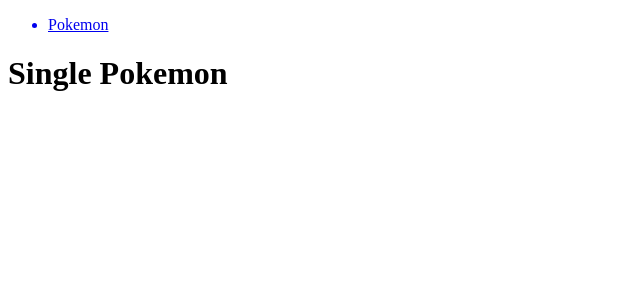
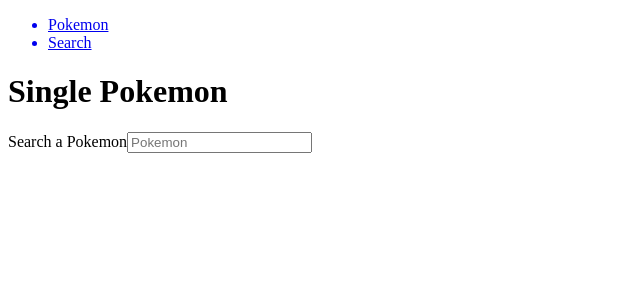
Before and after one commit to Tcaf351/pokemon-Api, a React (Create React App) app in the folder pokemon-api/: page /pokemon in a window 1280 px wide. Shown: the top 300 px of the page, without its empty margins (0-640 px from the left). Built offline with nearby package versions, Linux system fonts and the light colour scheme; no server answers.

Commit message:
Added single pokemon search function.

```diff
--- a/pokemon-api/src/App.js
+++ b/pokemon-api/src/App.js
@@ -1,20 +1,21 @@
 import { BrowserRouter as Router, Routes, Route } from 'react-router-dom';
+
+// components
 import Navbar from './components/Navbar';
 
 // Pages
 import AllPokemon from './Pages/AllPokemon';
-import Home from './Pages/Home';
 import SinglePokemon from './Pages/SinglePokemon';
 
 
 function App() {
+
 
   return (
     <Router>
       <div>
       <Navbar />
         <Routes>
-          <Route path='/' element={ <Home /> } />
           <Route path="/allpokemon" element={ <AllPokemon /> } />
           <Route path="/pokemon" element={ <SinglePokemon /> } />
         </Routes>
--- a/pokemon-api/src/Pages/AllPokemon.jsx
+++ b/pokemon-api/src/Pages/AllPokemon.jsx
@@ -11,13 +11,12 @@
     // bring in api
     useEffect(() => {
         const fetchApi = async () => {
-        const response = await axios.get(`https://pokeapi.co/api/v2/pokemon?limit=50`);
-        // console.log(response.data.results);
+        const response = await axios.get(`https://pokeapi.co/api/v2/pokemon/`);
+        console.log(response.data.results);
         setPokemons(response.data.results);
         };
         fetchApi()
     }, []);
-    console.log(pokemons.name);
 
 
     return (
--- a/pokemon-api/src/Pages/Home.jsx
+++ /dev/null
@@ -1,9 +0,0 @@
-
-
-const Home = () => {
-    return (
-        <h1>Home Page</h1>
-     );
-}
-
-export default Home;
--- a/pokemon-api/src/Pages/singlePokemon.jsx
+++ b/pokemon-api/src/Pages/singlePokemon.jsx
@@ -1,11 +1,37 @@
+import { useEffect, useState } from 'react';
+
+// packages
+import axios from 'axios';
+
+const SinglePokemon = () => {
+    const [pokemonName, setPokemonName] = useState('');
+
+    useEffect(() => {
+        const fetchSinglePokemon = async () => {
+            const response = await axios.get(`https://pokeapi.co/api/v2/pokemon/${pokemonName}`)
+            console.log(response);
+        }
+        fetchSinglePokemon()
+    }, []);
+
+    const handleChange = (e)=> {
+        e.preventDefault();
+        setPokemonName(e.target.value);
+    };
 
 
-const singlePokemon = () => {
+
     return (
         <div>
             <h1>Single Pokemon</h1>
+            <label>Search a Pokemon</label>
+            <input type="text"
+                    placeholder='Pokemon'
+                    onChange={handleChange}
+                    value={pokemonName} />
+                    <h1>{pokemonName}</h1>
         </div>
      );
 }
 
-export default singlePokemon;
+export default SinglePokemon;
--- a/pokemon-api/src/components/Card.jsx
+++ b/pokemon-api/src/components/Card.jsx
@@ -1,10 +1,10 @@
-import { Link } from 'react-router-dom';
+
 
 const Card = (props) => {
  const { pokemon } = props;
 
     return (
-        <div key={props.index}>
+        <div key={pokemon.name}>
             <h1>{pokemon.name}</h1>
         </div>
      );
--- a/pokemon-api/src/components/Navbar.jsx
+++ b/pokemon-api/src/components/Navbar.jsx
@@ -5,6 +5,7 @@
         <nav>
             <ul>
                 <Link to="/allpokemon"><li>Pokemon</li></Link>
+                <Link to="/pokemon"><li>Search</li></Link>
             </ul>
         </nav>
      );
```
